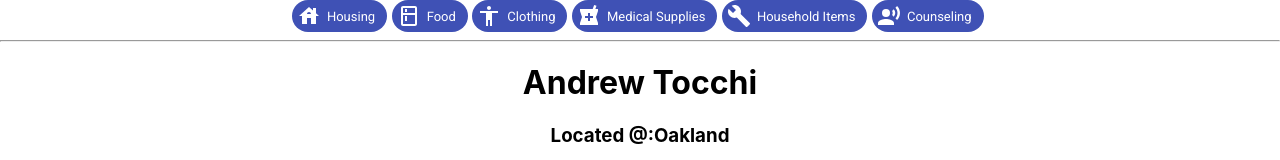
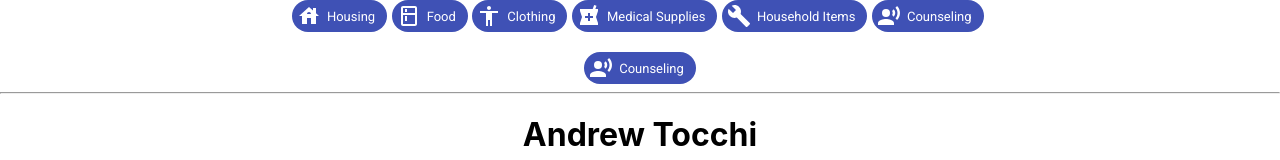
Before and after one commit to Zevubu/refuge-resource, a React (Create React App) app in the folder client/: page / in a window 1280 px wide. Shown: the top 160 px of the page. Built offline with nearby package versions, Linux system fonts and the light colour scheme.

Commit message:
--created button that drops down when housing selected

```diff
--- a/client/src/App.js
+++ b/client/src/App.js
@@ -3,6 +3,7 @@ import logo from './logo.svg';
 import './App.css';
 
 import Dummy from './components/dummy'
+
 
 import Avatar from '@material-ui/core/Avatar';
 import Chip from '@material-ui/core/Chip';
@@ -168,7 +169,24 @@ function App() {
           />
 
           &nbsp;
+          <br></br>
+          <br></br>
+        {search.housing ?
+         <Chip
+         icon={<RecordVoiceOverIcon id='counseling'/>}
+         label="Counseling"
+         id='counseling'
+         clickable
+         color="primary"
+         onClick={handleClick}
+         variant={search.counseling ? 'default': 'outlined'}
+         />
+          :
+          ''
 
+
+
+        }
 
 
 
--- a/client/src/components/dummy.js
+++ b/client/src/components/dummy.js
@@ -1,5 +1,6 @@
 import React, {useState} from 'react';
 import { yieldExpression } from '@babel/types';
+
 
 import Avatar from '@material-ui/core/Avatar';
 import Chip from '@material-ui/core/Chip';
@@ -12,6 +13,8 @@ import AccessibilityIcon from '@material-ui/icons/Accessibility';
 import BuildIcon from '@material-ui/icons/Build';
 import RecordVoiceOverIcon from '@material-ui/icons/RecordVoiceOver';
 
+
+
 function Dummy(props){
  if ((props.housing === true && props.house === true )      ||
      (props.nutrients === true && props.food === true )     ||
@@ -23,6 +26,7 @@ function Dummy(props){
     return(
 
         <div>
+
             <h1>{props.title}</h1>
             <h3>Located @:{props.location}</h3>
 
```
